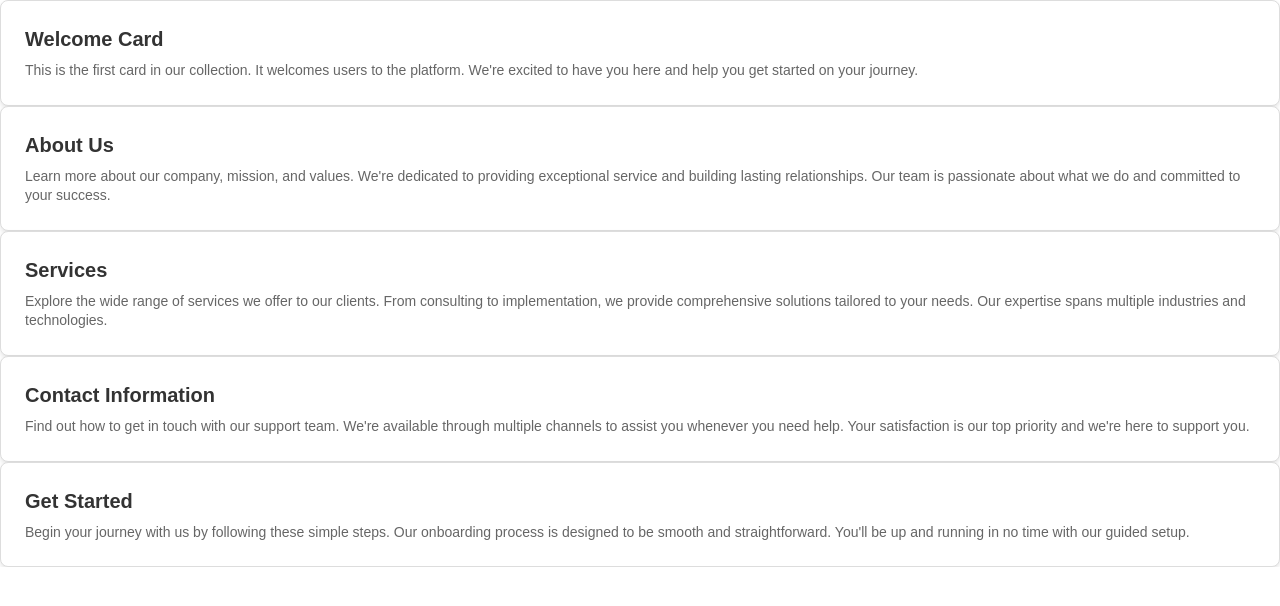
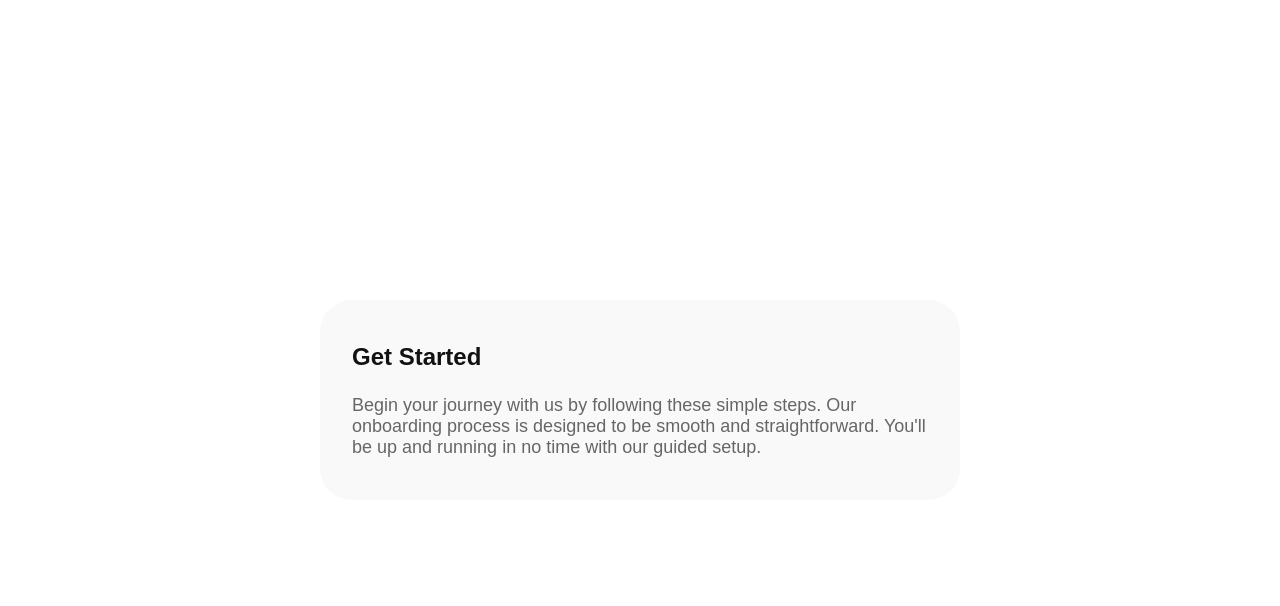
Before and after one commit to GaiaGD/pf-25, a Next.js app: page / in a window 1280 px wide. Shown: the top 606 px of the page. Built offline with nearby package versions, Linux system fonts and the light colour scheme.

Commit message:
started animating

```diff
--- a/content.json
+++ b/cards.json
@@ -1,5 +1,5 @@
 {
-    "content": [
+    "cards": [
         {
             "heading": "Welcome Card",
             "subheading": "This is the first card in our collection. It welcomes users to the platform. We're excited to have you here and help you get started on your journey."
--- a/package.json
+++ b/package.json
@@ -10,6 +10,7 @@
   },
   "dependencies": {
     "classnames": "^2.5.1",
+    "framer-motion": "^12.23.24",
     "next": "16.0.3",
     "react": "19.2.0",
     "react-dom": "19.2.0",
--- a/src/app/components/Card/Card.module.scss
+++ b/src/app/components/Card/Card.module.scss
@@ -2,17 +2,29 @@
 // Variables and mixins are auto-imported via next.config.ts
 
 .card {
-  @include card-base;
-
+  position: absolute;
+  top: 50%;
+  left: 50%;
+  transform: translate(-50%, -50%);
+  background-color: $off-white;
+  border-radius: $border-radius-medium;
+  padding: $padding-large;
+  color: $charcoal;
+  display: flex;
+  flex-direction: column;
+  gap: $padding-medium;
   &:hover {
     @include card-hover-effect;
   }
+
+  .heading {
+    font-size: map-get($font-sizes, '2xl');
+    font-weight: 600;
+  }
+
+  .subheading {
+    font-size: map-get($font-sizes, lg);
+    color: $text-secondary;
+  }
+
 }
-
-.heading {
-  @include heading-style(map-get($font-sizes, xl));
-}
-
-.subheading {
-  @include body-text(map-get($font-sizes, sm));
-}
--- a/src/app/globals.css
+++ b/src/app/globals.css
@@ -22,6 +22,7 @@ body {
   font-family: Arial, Helvetica, sans-serif;
   -webkit-font-smoothing: antialiased;
   -moz-osx-font-smoothing: grayscale;
+  font-size: 12px;
 }
 
 * {
--- a/src/app/page.module.css
+++ b/src/app/page.module.scss
@@ -1,31 +1,20 @@
 .page {
-  --background: #fafafa;
-  --foreground: #fff;
-
-  --text-primary: #000;
-  --text-secondary: #666;
-
-  --button-primary-hover: #383838;
-  --button-secondary-hover: #f2f2f2;
-  --button-secondary-border: #ebebeb;
-
   display: flex;
   min-height: 100vh;
   align-items: center;
   justify-content: center;
   font-family: var(--font-geist-sans);
-  background-color: var(--background);
+  background-color: $charcoal;
 }
 
 .main {
+  position: relative;
   display: flex;
   min-height: 100vh;
   width: 100%;
-  max-width: 800px;
   flex-direction: column;
-  align-items: flex-start;
+  align-items: center;
   justify-content: space-between;
-  background-color: var(--foreground);
   padding: 120px 60px;
 }
 
@@ -121,21 +110,3 @@ a.secondary {
     letter-spacing: -1.92px;
   }
 }
-
-@media (prefers-color-scheme: dark) {
-  .logo {
-    filter: invert();
-  }
-
-  .page {
-    --background: #000;
-    --foreground: #000;
-
-    --text-primary: #ededed;
-    --text-secondary: #999;
-
-    --button-primary-hover: #ccc;
-    --button-secondary-hover: #1a1a1a;
-    --button-secondary-border: #1a1a1a;
-  }
-}
--- a/src/app/page.tsx
+++ b/src/app/page.tsx
@@ -1,9 +1,66 @@
-import { content } from "../../content.json";
+'use client';
 
-import Card from "@/app/components/Card/Card";
+import { useEffect, useRef, useState } from "react";
+import { motion, AnimatePresence } from 'framer-motion';
+
+
+
+import { cards } from "../../cards.json";
+import Card from "./components/Card/Card";
 
 export default function Home() {
-console.log(content);
+
+  // states
+
+  const [activeCards, setActiveCards] = useState<CardProps[]>(cards);
+  const [thrownCards, setThrownCards] = useState<CardProps[]>([]);
+  const [isScrolling, setIsScrolling] = useState(false);
+
+
+  // refs
+  const activeCardsRef = useRef(activeCards);
+  const thrownCardsRef = useRef(thrownCards);
+
+  // Keep refs in sync with state
+  useEffect(() => {
+    activeCardsRef.current = activeCards;
+    thrownCardsRef.current = thrownCards;
+  }, [activeCards, thrownCards]);
+
+
+
+  useEffect(() => {
+    const handleWheel = (e: WheelEvent) => {
+      e.preventDefault();
+
+      if (isScrolling) return;
+
+      if (e.deltaY > 0 && activeCardsRef.current.length > 0) {
+        // Scrolling down - throw top card out
+        setIsScrolling(true);
+        const [topCard, ...rest] = activeCardsRef.current;
+        setActiveCards(rest);
+        setThrownCards([...thrownCardsRef.current, topCard]);
+
+        setTimeout(() => setIsScrolling(false), 600);
+      } else if (e.deltaY < 0 && thrownCardsRef.current.length > 0) {
+        // Scrolling up - bring back last thrown card
+        setIsScrolling(true);
+        const lastThrown = thrownCardsRef.current[thrownCardsRef.current.length - 1];
+        setThrownCards(thrownCardsRef.current.slice(0, -1));
+        setActiveCards([lastThrown, ...activeCardsRef.current]);
+
+        setTimeout(() => setIsScrolling(false), 600);
+      }
+    };
+
+    window.addEventListener('wheel', handleWheel, { passive: false });
+    return () => window.removeEventListener('wheel', handleWheel);
+  }, [isScrolling]);
+
+
+
+  console.log(cards);
 
 
   return (
@@ -11,7 +68,7 @@ console.log(content);
       <main className="main">
 
         {
-          content.map((item, index) => (
+          activeCards.map((item, index) => (
             <Card
               key={index}
               heading={item.heading}
--- a/src/app/styles/mixins.scss
+++ b/src/app/styles/mixins.scss
@@ -5,37 +5,10 @@
 
 // Card effects
 @mixin card-hover-effect {
-  transform: translateY(-2px);
+  // transform: translateY(-2px);
   box-shadow: 0 4px 8px rgba(0, 0, 0, 0.15);
 }
 
-@mixin card-base {
-  border: 1px solid map-get($colors, border);
-  border-radius: $border-radius;
-  padding: $spacing-base;
-  background-color: map-get($colors, white);
-  box-shadow: 0 2px 4px rgba(0, 0, 0, 0.1);
-  transition: transform 0.2s ease, box-shadow 0.2s ease;
-}
-
-// Typography mixins
-@mixin text-style($size, $weight: 400) {
-  font-size: $size;
-  font-weight: $weight;
-  line-height: 1.4;
-}
-
-@mixin heading-style($size: map-get($font-sizes, xl)) {
-  @include text-style($size, 600);
-  color: map-get($colors, text-primary);
-  margin: 0 0 0.5rem 0;
-}
-
-@mixin body-text($size: map-get($font-sizes, base)) {
-  @include text-style($size, 400);
-  color: map-get($colors, text-secondary);
-  margin: 0;
-}
 
 // Responsive mixins
 @mixin respond-to($breakpoint) {
--- a/src/app/styles/variables.scss
+++ b/src/app/styles/variables.scss
@@ -1,24 +1,31 @@
 // SCSS Variables - Pure variables only, no CSS output
 // This file should only contain variable definitions
 
-// Spacing
-$border-radius: 8px;
-$spacing-small: 1rem;
-$spacing-base: 1.5rem;
-$spacing-large: 2rem;
+// Colors
+$primary: #0070f3;
+$secondary: #666;
+$success: #10b981;
+$warning: #f59e0b;
+$error: #ef4444;
+$text-primary: #333;
+$text-secondary: #666;
+$border: #ddd;
+$white: #fff;
+$off-white: #f9f9f9;
+$black: #000;
+$charcoal: #121212;
 
-// Colors
-$colors: (
-  primary: #0070f3,
-  secondary: #666,
-  success: #10b981,
-  warning: #f59e0b,
-  error: #ef4444,
-  text-primary: #333,
-  text-secondary: #666,
-  border: #ddd,
-  white: #fff
-);
+
+// border radius
+$border-radius-small: 1rem;
+$border-radius-medium: 2rem;
+$border-radius-large: 3rem;
+
+
+// padding sizes
+$padding-small: 1rem;
+$padding-medium: 1.5rem;
+$padding-large: 2rem;
 
 // Breakpoints
 $breakpoints: (
--- /dev/null
+++ b/types.d.ts
@@ -0,0 +1,4 @@
+interface CardProps {
+  heading: string;
+  subheading: string;
+}
```
Also changed, not shown: tsconfig.json (+15 -9 lines), 1 other file (tests, documents, lock files or other folders).
